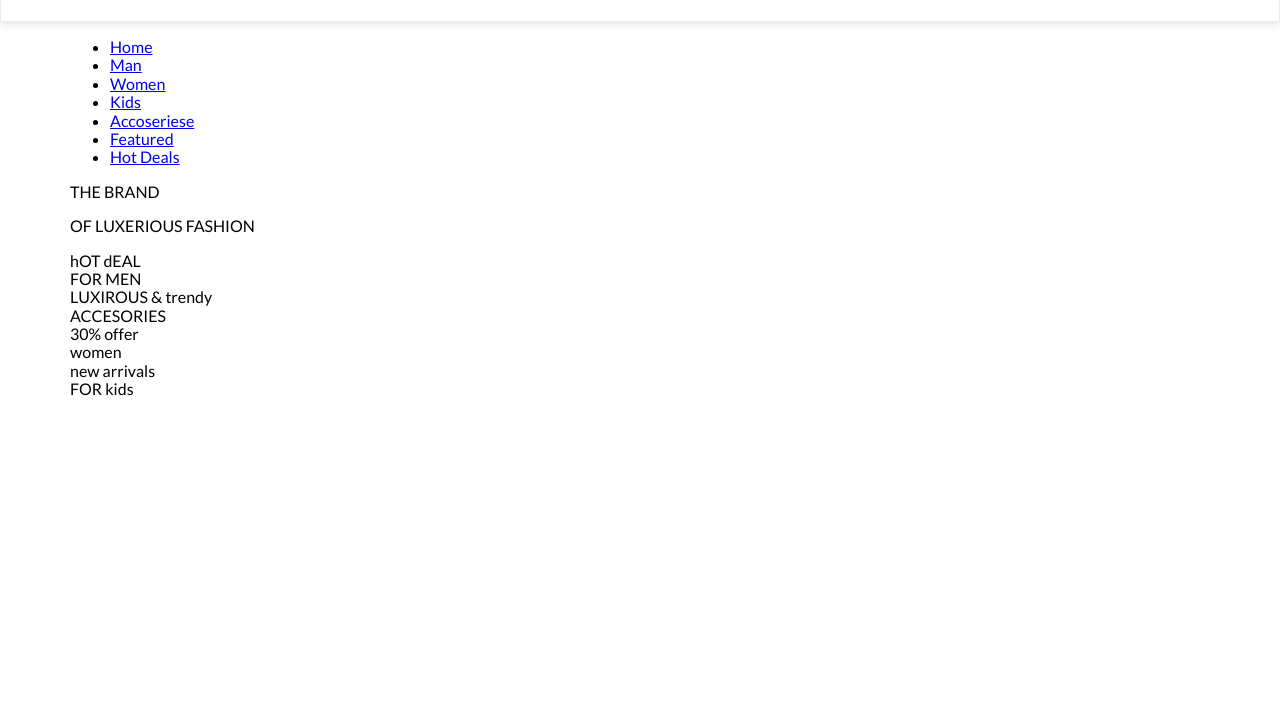
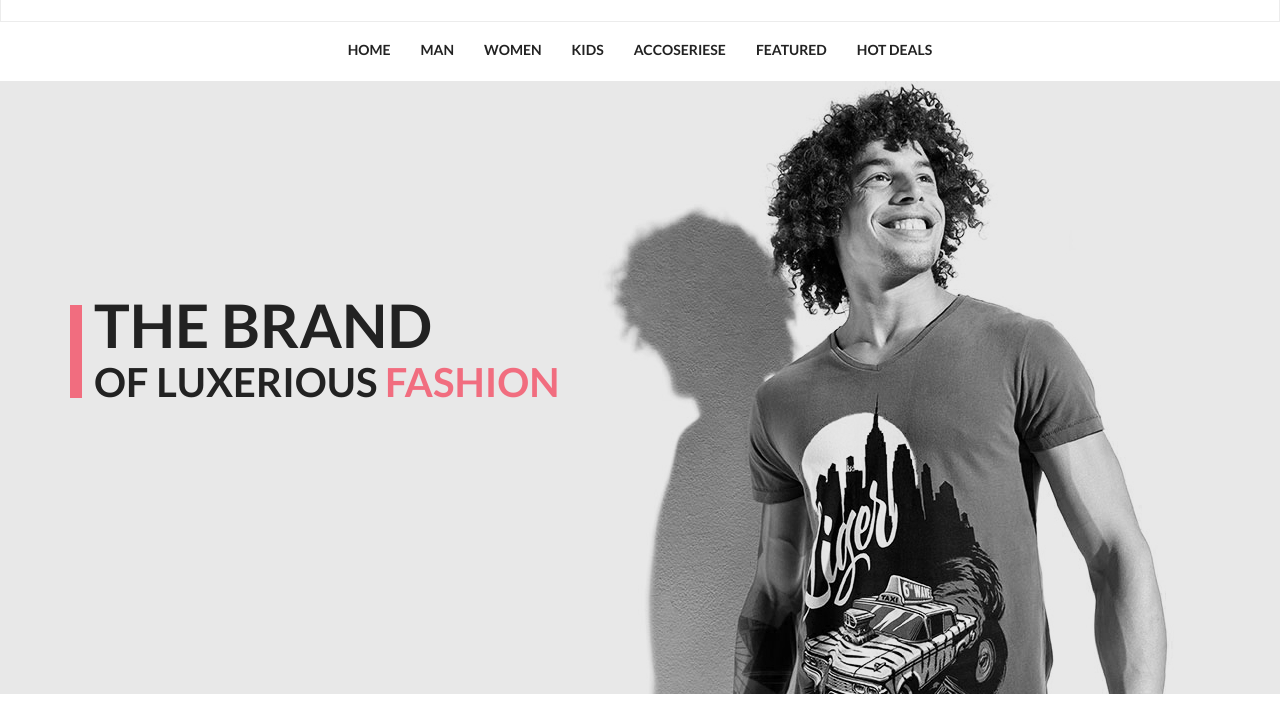
Before and after one commit to gleb-1996/restart_brand, a plain HTML site: page index.html in a window 1280 px wide. Shown: the part 80-800 px from the top of the page. Drawn offline with Linux system fonts and the light colour scheme.

Commit message:
Стили для навигации, баннера и категорий

```diff
--- a/css/slyles.css
+++ b/css/slyles.css
@@ -116,3 +116,119 @@ body {
     font-size: 15px;
     font-weight: 400;
 }
+
+.navigations {
+    background-color: #fff;
+}
+
+.menu {
+    display: flex;
+    justify-content: center;
+    margin: 0;
+    padding: 0;
+    list-style: none;
+}
+
+.menu-link {
+    display: block;
+    padding: 20px 15px;
+    color: #222;
+    font-size: 14px;
+    font-weight: 700;
+    text-transform: uppercase;
+    text-decoration: none;
+    border-bottom: 3px solid transparent;
+    transition: all .5s;
+}
+
+.menu-link:hover {
+    border-bottom: 3px solid #f16d7f;
+    transition: all .5s;
+}
+
+.banner {
+    background-color: #e8e8e8;
+    height: 613px;
+}
+
+.banner-img {
+    background-image: url(../img/banner.jpg);
+    height: 100%;
+    background-position: 0 -51px;
+}
+
+.banner-text {
+    color: #222;
+    text-transform: uppercase;
+    font-weight: 700;
+    margin-top: 224px;
+    float: left;
+    border-left: 12px solid #f16d7f;
+    padding-left: 12px;
+}
+
+.big-banner-text,
+.small-banner-text {
+    margin: 0;
+}
+
+.big-banner-text {
+    color: #222;
+    font-size: 60px;
+    line-height: 41px;
+}
+
+.small-banner-text {
+    color: #222;
+    font-size: 40px;
+    line-height: 32px;
+    margin-top: 20px;
+}
+
+.pink {
+    color: #f16d7f;
+}
+
+.category {
+    margin-top: 98px;
+}
+
+.flex-category {
+    display: flex;
+    justify-content: space-between;
+}
+
+.block-category {
+    width: 560px;
+}
+
+.block-category-one {
+    background-image: url(../img/back_for_man.jpg);
+    margin-bottom: 20px;
+}
+
+.block-category-two {
+    background-image: url(../img/accesories.jpg);
+    background-repeat: no-repeat;
+    background-position: right top;
+    background-color: #dadad2;
+}
+
+.block-category-three {
+    background-image: url(../img/back_for_woman.jpg);
+    margin-bottom: 20px;
+}
+
+.block-category-four {
+    background-image: url(../img/back_for_kids.jpg);
+}
+
+.block-category-one,
+.block-category-four {
+    height: 542px;
+}
+
+.block-category-two,
+.block-category-three {
+    height: 261px;
+}
```
